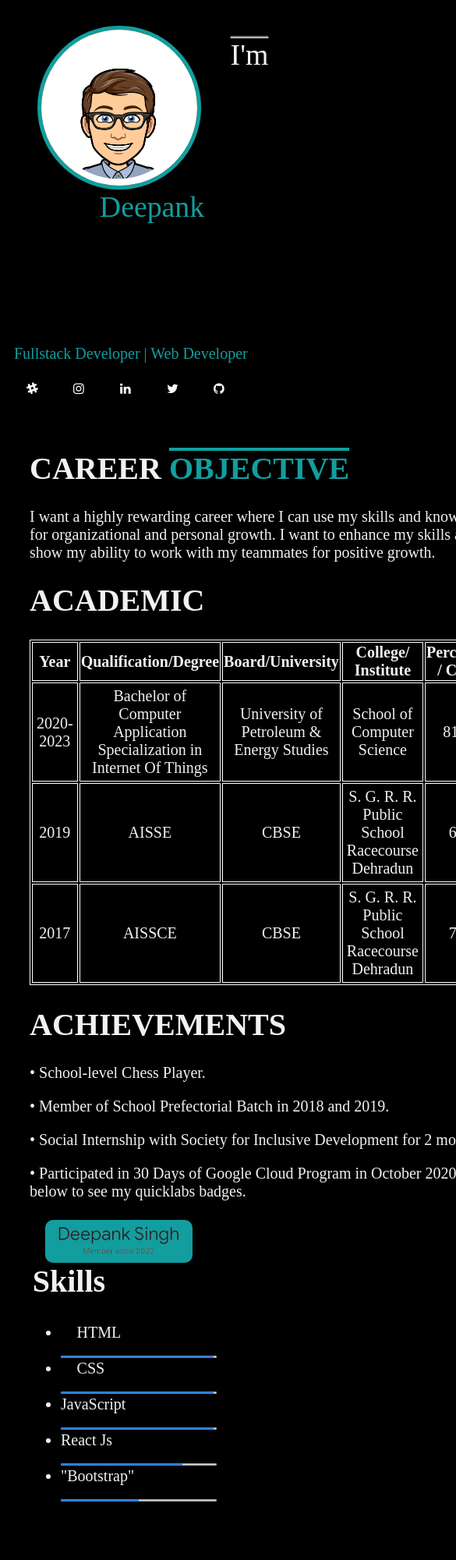
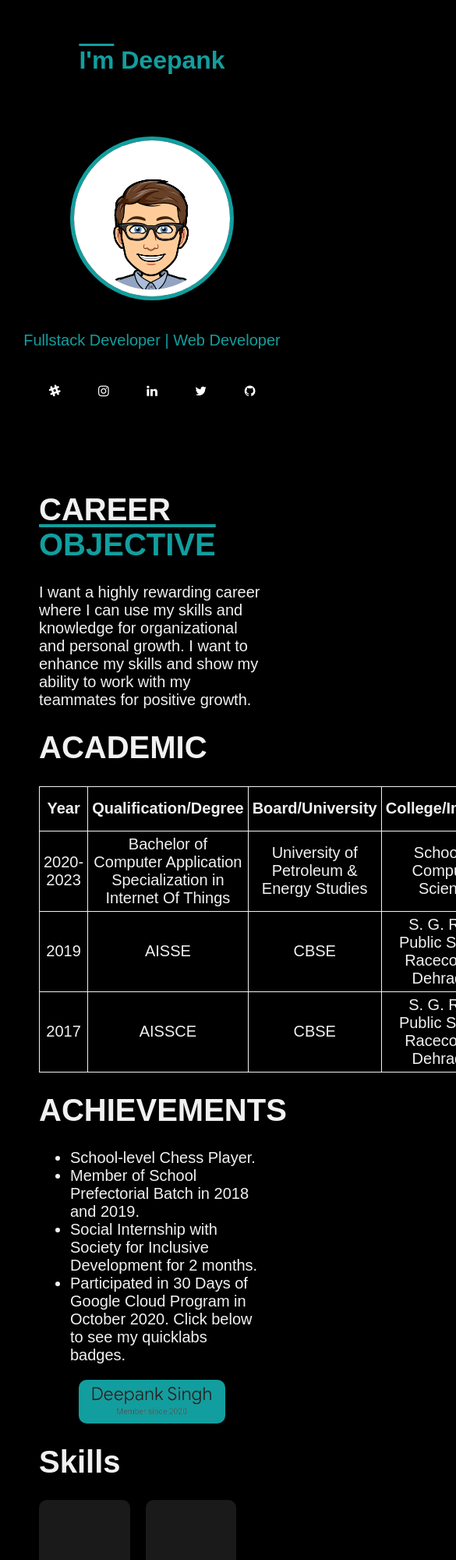
Before and after one commit to DeepankSingh/my_portfolio, a plain HTML site: page index.html in a window 390 px wide. Shown: the top 2000 px of the page at 78% size, 585 px wide, since content can reach past the window. Drawn offline with Linux system fonts and the light colour scheme.

Commit message:
HTML:
Created a skills-container to hold individual skill-card elements.

Each skill-card includes an icon, skill name, and a progress bar.

CSS:

Added styles for the skills-container and skill-card.

Styled progress bars and icons within the skill cards.

Ensured responsive design for the skill cards.

```diff
--- a/index.html
+++ b/index.html
@@ -1,43 +1,35 @@
 <!DOCTYPE html>
-<html>
+<html lang="en">
 <head>
     <meta charset="UTF-8">
-        <meta http-equiv="Content-Type" content="text/html;charset=UTF-8">
-        <meta name="viewport" content="width=device-width, initial-scale=1.0" />
+    <meta name="viewport" content="width=device-width, initial-scale=1.0">
     <link rel="stylesheet" href="./styles/stylesheet.css">
     <link rel="stylesheet" href="https://cdnjs.cloudflare.com/ajax/libs/font-awesome/4.7.0/css/font-awesome.min.css">
-
-<title>deepanksingh</title>
-
+    <title>Deepank Singh</title>
 </head>
 <body>
+    <header>
+        <h1><span class="overline">I'm</span> Deepank</h1>
+    </header>
 
-<!-- <div class = "video-container">
-    <video autoplay muted loop id="myhologram" src="D:\my portfolio\gify.mp4"></video>
-    -->
     <div class="content">
+        <img class="myprofile" src="./images/bitmoji-20180927101945.png" alt="Profile Image">
+    </div>
 
-        <img class="myprofile" src="./images/bitmoji-20180927101945.png" alt="">
+    <div class="devl">
+        Fullstack Developer | Web Developer
+    </div>
 
-    </div>
-    <header><span class="overline">I'm</span>  Deepank</header>
-<!-- </div> -->
-
-<Div class="devl">
-    Fullstack Developer | Web Developer
-</Div>
-<div>
-    <a href="https://join.slack.com/t/flyingdev/shared_invite/zt-19g177e0h-V0N9AF4NmpTApgUARjjqlw" class="fa fa-slack"></a>
-    <a href="https://www.instagram.com/_deepank_singh/" class="fa fa-instagram"></a>
-    <a href="https://www.linkedin.com/in/deepank-singh" class="fa fa-linkedin"></a>
-    <a href="https://twitter.com/_deepank_singh" class="fa fa-twitter"></a>
-    <a href="https://github.com/DeepankSingh" class="fa fa-github"></a>
-
+    <div class="social-links">
+        <a href="https://join.slack.com/t/flyingdev/shared_invite/zt-19g177e0h-V0N9AF4NmpTApgUARjjqlw" class="fa fa-slack" aria-label="Slack"></a>
+        <a href="https://www.instagram.com/_deepank_singh/" class="fa fa-instagram" aria-label="Instagram"></a>
+        <a href="https://www.linkedin.com/in/deepank-singh" class="fa fa-linkedin" aria-label="LinkedIn"></a>
+        <a href="https://twitter.com/_deepank_singh" class="fa fa-twitter" aria-label="Twitter"></a>
+        <a href="https://github.com/DeepankSingh" class="fa fa-github" aria-label="GitHub"></a>
     </div>
 
     <div class="flex-container">
         <div class="item scrollFade">
-
             <h1>CAREER <span class="overline" style="color: #129e9e;">OBJECTIVE</span></h1>
             <p>
                 I want a highly rewarding career where I can use my skills and knowledge
@@ -47,101 +39,77 @@
 
             <h1>ACADEMIC</h1>
             <table>
-
                 <tr>
                     <th>Year</th>
                     <th>Qualification/Degree</th>
                     <th>Board/University</th>
-        <th>College/ Institute</th>
+                    <th>College/Institute</th>
                     <th>Percentage / CGPA</th>
                 </tr>
                 <tr>
-
-        <td style="width:3cm ;">2020-2023</td>
-        <td>Bachelor of Computer Application Specialization in Internet Of Things </td>
+                    <td>2020-2023</td>
+                    <td>Bachelor of Computer Application Specialization in Internet Of Things</td>
                     <td>University of Petroleum & Energy Studies</td>
                     <td>School of Computer Science</td>
                     <td>81.7%</td>
-
                 </tr>
                 <tr>
-
                     <td>2019</td>
                     <td>AISSE</td>
                     <td>CBSE</td>
-         <td>S. G. R. R. Public School Racecourse Dehradun </td>
+                    <td>S. G. R. R. Public School Racecourse Dehradun</td>
                     <td>62%</td>
-
                 </tr>
                 <tr>
-
                     <td>2017</td>
                     <td>AISSCE</td>
                     <td>CBSE</td>
                     <td>S. G. R. R. Public School Racecourse Dehradun</td>
                     <td>72%</td>
-
                 </tr>
-
             </table>
 
             <h1>ACHIEVEMENTS</h1>
-
-<p>•	School-level Chess Player.</p>
-<p>•	Member of School Prefectorial Batch in 2018 and 2019.</p>
-<p>•	Social Internship with Society for Inclusive Development for 2 months.</p>
-<p>•	Participated in 30 Days of Google Cloud Program in October 2020. Click below to see my quicklabs badges.</p>
-
+            <ul>
+                <li>School-level Chess Player.</li>
+                <li>Member of School Prefectorial Batch in 2018 and 2019.</li>
+                <li>Social Internship with Society for Inclusive Development for 2 months.</li>
+                <li>Participated in 30 Days of Google Cloud Program in October 2020. Click below to see my quicklabs badges.</li>
+            </ul>
 
             <a href="https://www.cloudskillsboost.google/public_profiles/e9269ba6-4053-4843-ae00-39e77311e6b4">
                 <img src="./images/image-removebg-preview.png" alt="quicklabs public profile" class="image2">
             </a>
 
-        <div>
-
-            <h1 style="padding: 0.1cm ;">Skills</h1>
-
-            <ul class="skills-list">
-                <li>
-                    <i class="fab fa-html5">
-                    </i>
-                    HTML
-                </li>
+            <h1>Skills</h1>
+            <div class="skills-container">
+                <div class="skill-card">
+                    <i class="fab fa-html5"></i>
+                    <span>HTML</span>
                     <progress value="98" max="100"></progress>
-                <li>
+                </div>
+                <div class="skill-card">
                     <i class="fab fa-css3"></i>
-                    CSS
-                </li>
+                    <span>CSS</span>
                     <progress value="98" max="100"></progress>
-                <li>
+                </div>
+                <div class="skill-card">
                     <i class="fab fa-js"></i>
-                    JavaScript
-                </li>
+                    <span>JavaScript</span>
                     <progress value="98" max="100"></progress>
-
-                <li>
+                </div>
+                <div class="skill-card">
                     <i class="fab fa-react"></i>
-                    React Js
-                </li>
+                    <span>React Js</span>
                     <progress value="78" max="100"></progress>
-                <li>
+                </div>
+                <div class="skill-card">
                     <i class="fab fa-bootstrap"></i>
-                    "Bootstrap"
-                </li>
+                    <span>Bootstrap</span>
                     <progress value="50" max="100"></progress>
-
-
-
-
-            </ul>
-
-
-
                 </div>
             </div>
-
         </div>
-
-
+    </div>
 </body>
 </html>
--- a/styles/stylesheet.css
+++ b/styles/stylesheet.css
@@ -1,178 +1,144 @@
-header{
-    color: #129e9e;
-    border: 1cm;
-    background-color: none;
-    text-align: center;
-    width:100%;
-    text-decoration: solid;
-    font-size: 1cm;
-
-}
-.overline{
-    text-decoration: overline;
-    color: #f1f1f1;
-}
-body{
-    background-color: #000000;
+:root {
+  --primary-color: #129e9e;
+  --secondary-color: #f1f1f1;
+  --background-color: #000000;
 }
 
-.devl{
-    color: #129e9e;
-    margin-top: 150px;
-    margin-left: 10px;
-    font-size: 20px;
-    padding-top: 5px;
-
+body {
+  background-color: var(--background-color);
+  color: var(--secondary-color);
+  font-family: Arial, sans-serif;
+  margin: 0;
+  padding: 0;
 }
 
-.content{
-    position: relative;
-    bottom: 10;
-    background: rgba(0, 0 , 0, 0.5);
-    color: #f1f1f1;
+header {
+  color: var(--primary-color);
+  text-align: center;
+  padding: 1cm 0;
+}
+
+.overline {
+  text-decoration: overline;
+}
+
+.devl {
+  color: var(--primary-color);
+  text-align: center;
+  font-size: 20px;
+  margin: 20px 0;
+}
+
+.content {
+  display: flex;
+  justify-content: center;
+  align-items: center;
+  background: rgba(0, 0, 0, 0.5);
   padding: 20px;
-    text-align: right;
-    padding: 20px;
-    text-align: justify;
-    width: 100%;
+}
 
-}
-/* .video-container{
-    display: flex;
-    position:absolute;
-    top: 0;
-    bottom: 0;
-    width: 100%;
-    height: 100%;
-    overflow: hidden;
-
-} */
-
-/* .video-container video{
-    min-width: 100%;
-    min-height: 100%;
-
-    width: auto;
-    height: auto;
-
-    position: absolute;
-    top: 50%;
-    left: 50%;
-    transform: translate(-50%, -50%);
-} */
-.myprofile{
-    display: flex;
+.myprofile {
   width: 200px;
   height: 200px;
   object-fit: cover;
   border-radius: 50%;
-    border: 5px solid;
-    border-color: #129e9e;
-
-    float: left;
-    margin-top: 5px;
-    margin-left:  20px;
+  border: 5px solid var(--primary-color);
   transition: 0.3s;
 }
 
-.myprofile:hover{
-    margin-top: 0px;
+.myprofile:hover {
   opacity: 0.7;
-    border:5px solid;
   border-color: rgb(39, 152, 187);
 }
 
 .flex-container {
   display: flex;
-    background-color: none;
-    color: #f1f1f1;
+  flex-direction: column;
+  padding: 20px;
 }
-  .flex-container > div {
+
+.flex-container > .item {
   background-color: none;
   margin: 10px;
   padding: 20px;
   font-size: 20px;
 }
 
-
-  /*  social media icons */
+.social-links {
+  text-align: center;
+  margin: 20px 0;
+}
 
 .fa {
   padding: 20px;
   font-size: 30px;
-    height: 10px;
-    width: 10px;
   text-align: center;
   text-decoration: none;
-    /* margin: 5px 2px; */
-    margin-top: 5px;
-    margin-left: 6px;
+  color: white;
+  margin: 5px 2px;
+  transition: 0.3s;
 }
 
 .fa:hover {
-    color: #129e9e;
+  color: var(--primary-color);
   opacity: 0.7;
-    margin-top: 0px;
-}
- .fa-slack{
-    color: white;
 }
 
-
-  .fa-linkedin {
-    color: white;
-  }
-  .fa-twitter {
-    color: white;
+table, th, td {
+  border: 1px solid var(--secondary-color);
+  border-collapse: collapse;
+  padding: 5px;
+  text-align: center;
+  width: 100%;
 }
 
-  .fa-instagram {
-    color: white;
-  }
-  .fa-github{
-      color: white;
+.skills-container {
+  display: flex;
+  flex-wrap: wrap;
+  gap: 20px;
 }
 
-table, th, td{
-  border: 1px solid white;
-  width:auto;
-}
-
-td{
-  padding: 5px;
+.skill-card {
+  background: rgba(255, 255, 255, 0.1);
+  border-radius: 10px;
+  padding: 20px;
   text-align: center;
-}
-
-
-.image2{
-  margin-right: 100%;
-  background-color: #129e9e;
-  border-radius: 10px;
-  width: 5cm;
+  width: calc(33.333% - 20px);
   display: flex;
-  object-fit: cover;
-float: left;
-  margin-top: 5px;
-  margin-left:  20px;
+  flex-direction: column;
+  align-items: center;
   transition: 0.3s;
 }
 
-.image2:hover{
-  margin-top: 0px;
-  opacity: 0.7;
-  border:5px solid;
-  border-color: #000000;
-
-}
-progress{
-  height: 5px;
+.skill-card i {
+  font-size: 2em;
+  margin-bottom: 10px;
 }
 
-
-.fab{
-
+.skill-card span {
+  margin-bottom: 10px;
+  font-size: 1.2em;
 }
 
-.fab-html5{
-  color: #f1f1f1;
+.skill-card progress {
+  width: 100%;
+  height: 10px;
 }
+
+.skill-card:hover {
+  background: rgba(255, 255, 255, 0.2);
+}
+
+.image2 {
+  background-color: var(--primary-color);
+  border-radius: 10px;
+  width: 5cm;
+  transition: 0.3s;
+  display: block;
+  margin: 20px auto;
+}
+
+.image2:hover {
+  opacity: 0.7;
+  border-color: var(--background-color);
+}
```
Lines whose indentation alone changed are shown as unchanged.
